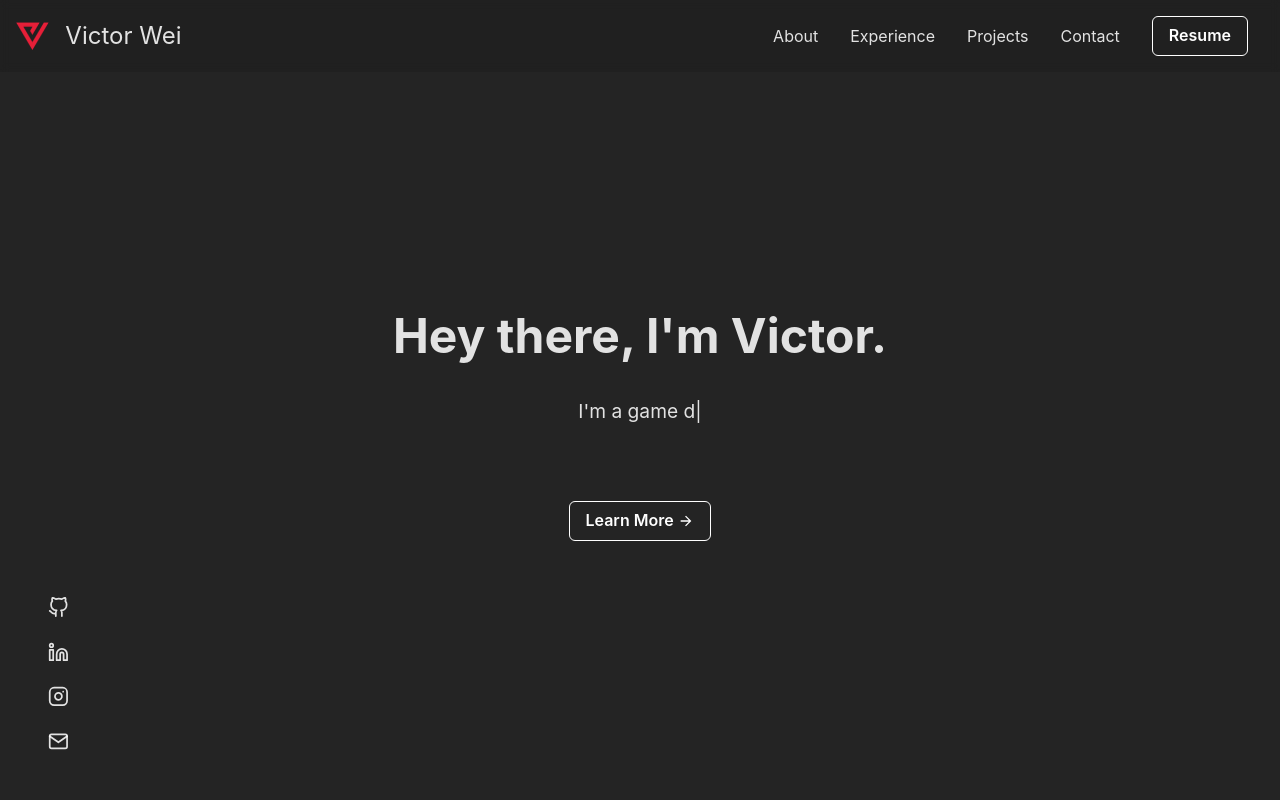
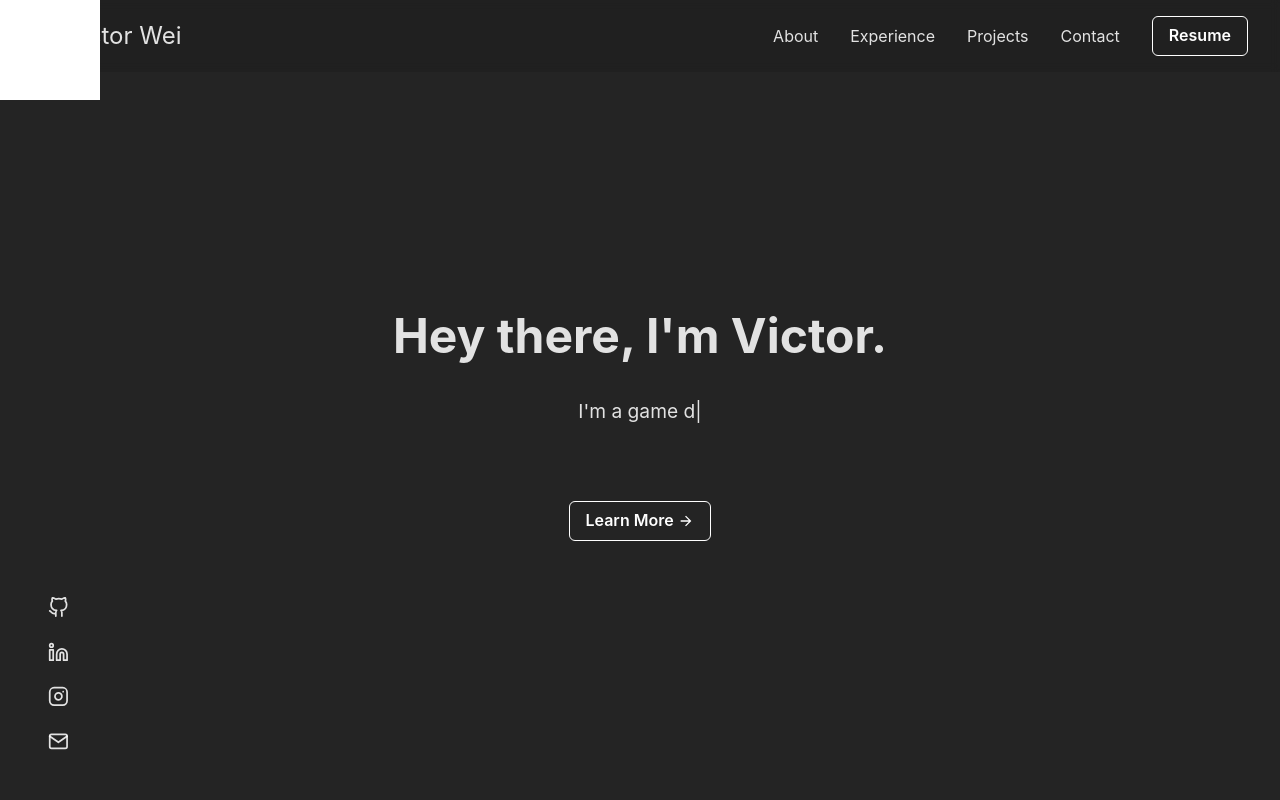
Before and after one commit to victoryqwei/victorwei.com, a React (Vite) app: page / in a window 1280 px wide. Shown: the top 800 px of the page. Built offline with nearby package versions, Linux system fonts and the light colour scheme.

Commit message:
wip: cursor canvas set up

```diff
--- a/src/App.tsx
+++ b/src/App.tsx
@@ -10,6 +10,7 @@ import FadeInSection from "./react/components/FadeInSection";
 import Socials from "./react/Socials";
 import Projects from "./react/Projects";
 import { useMobile } from "./utils/hooks";
+import CursorCanvas from "./react/CursorCanvas";
 
 const App: React.FC = () => {
   const [isMobile] = useMobile();
@@ -20,6 +21,8 @@ const App: React.FC = () => {
         <NavBar />
 
         <Socials />
+
+        <CursorCanvas />
 
         <Box textAlign="left" lineHeight="1.5" maxW="850px" w="100%" px="2em" mx={isMobile ? "0em" : "5em"}>
           <VStack alignItems="flex-start">
--- a/src/index.css
+++ b/src/index.css
@@ -16,3 +16,12 @@ body,
   transform: none;
   visibility: visible;
 }
+
+#cursor-canvas {
+  position: fixed;
+  top: 0;
+  left: 0;
+  z-index: 3;
+  width: 100vw;
+  height: 100vh;
+}
--- /dev/null
+++ b/src/react/CursorCanvas.tsx
@@ -0,0 +1,52 @@
+import { useEffect, useRef } from "react";
+
+// cursor canvas
+
+const mouse = {
+  x: 0,
+  y: 0,
+};
+
+function loop(canvas: HTMLCanvasElement) {
+  const ctx = canvas.getContext("2d")!;
+  requestAnimationFrame(() => {
+    loop(canvas);
+  });
+
+  ctx.clearRect(0, 0, canvas.width, canvas.height);
+
+  ctx.fillStyle = "rgba(255, 255, 255, 1)";
+  ctx.fillRect(mouse.x, mouse.y, 100, 100);
+}
+
+const CursorCanvas: React.FC = () => {
+  const canvasRef = useRef<HTMLCanvasElement>(null);
+
+  const mouseMoveHandler = (event: MouseEvent) => {
+    mouse.x = event.clientX;
+    mouse.y = event.clientY;
+  };
+
+  useEffect(() => {
+    window.addEventListener("mousemove", mouseMoveHandler);
+    return () => {
+      window.removeEventListener("mousemove", mouseMoveHandler);
+    };
+  }, []);
+
+  // init cursor loop
+
+  useEffect(() => {
+    if (canvasRef.current == null) return;
+    const canvas = canvasRef.current;
+
+    canvas.width = window.innerWidth;
+    canvas.height = window.innerHeight;
+
+    loop(canvas);
+  }, [canvasRef]);
+
+  return <canvas id="cursor-canvas" ref={canvasRef}></canvas>;
+};
+
+export default CursorCanvas;
```
